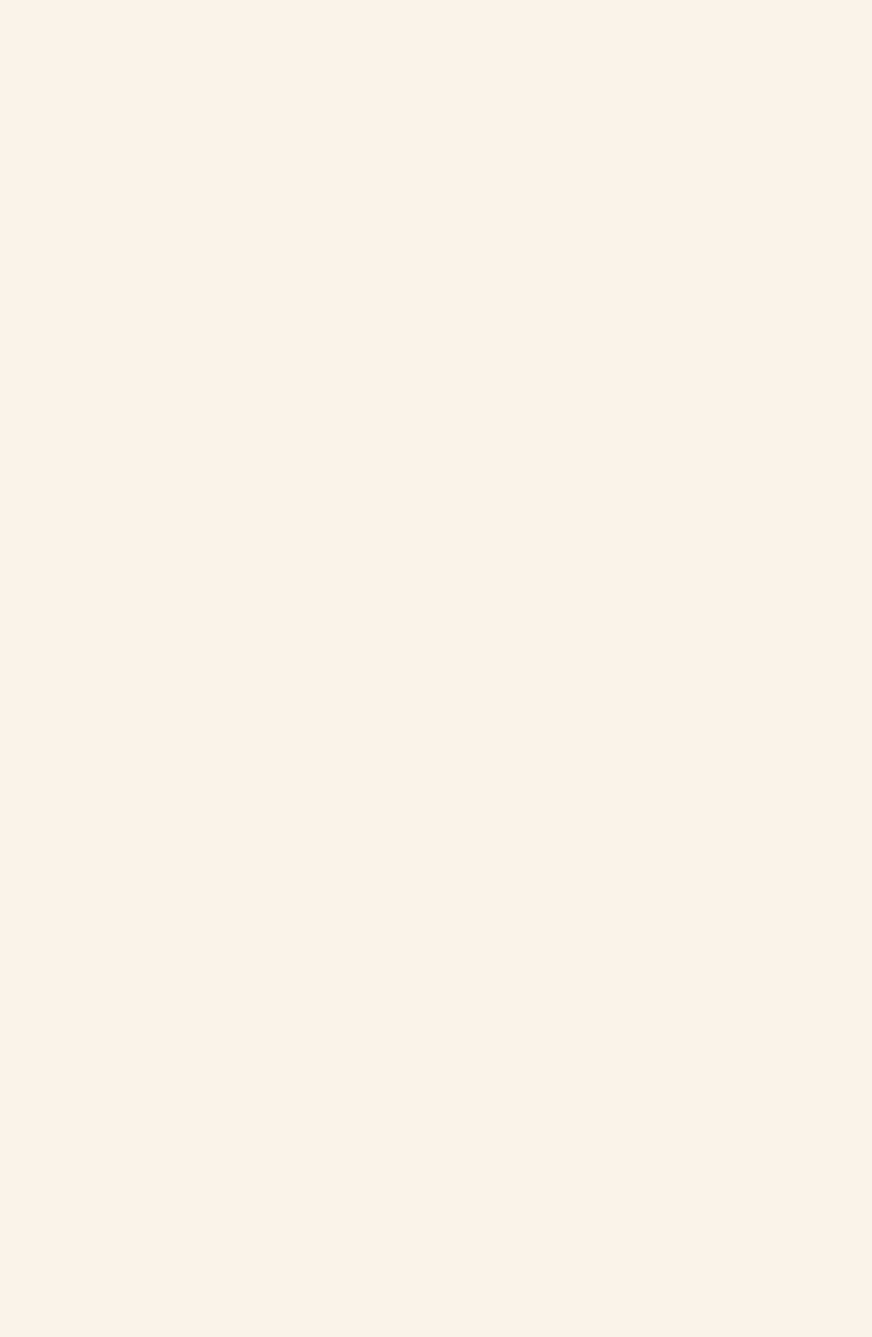
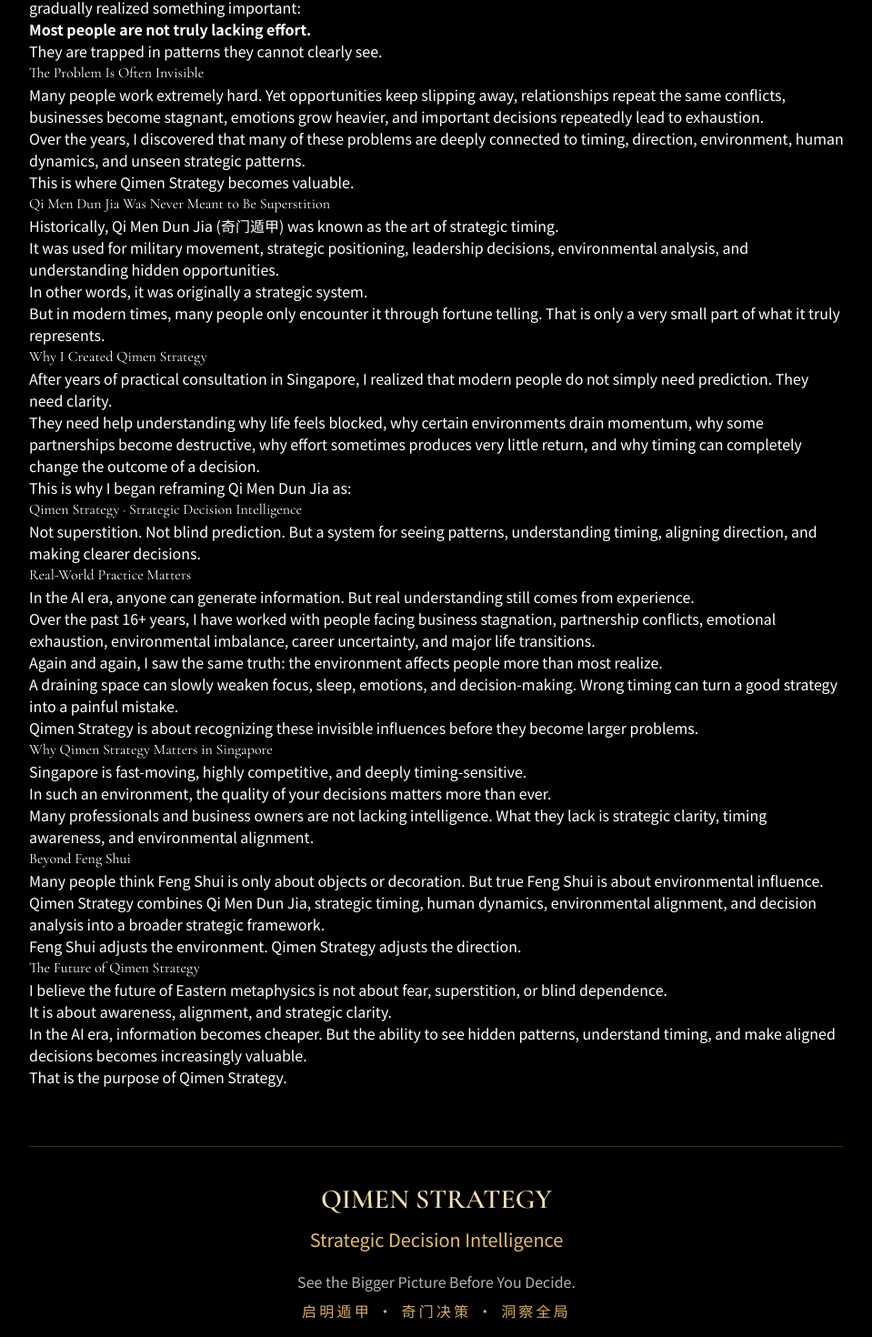
Before and after one commit to BODHIWONG/qmfeng-website, a Next.js app: page /insights/16-years-qimen-strategy-practice in a window 1280 px wide. Before the commit this address had no page. Shown: the part 558-2028 px from the top of the page at 91% size, without its empty margins (160-1119 px from the left). Before the commit the page ends 800 px from the top, so only its background shows below. Built offline with nearby package versions, Linux system fonts and the light colour scheme.

Commit message:
Add 16 years Qimen Strategy practice authority article

```diff
--- /dev/null
+++ b/app/insights/16-years-qimen-strategy-practice/page.tsx
@@ -0,0 +1,177 @@
+export default function SixteenYearsQimenStrategyPage() {
+  return (
+    <main className="min-h-screen bg-black px-6 py-24 text-white md:px-12">
+      <div className="mx-auto max-w-4xl">
+        <div className="mb-8 border-l-2 border-[#c89a45] pl-5">
+          <p className="text-sm uppercase tracking-[0.35em] text-[#d6ad63]">
+            QIMEN STRATEGY · SINGAPORE
+          </p>
+
+          <h1 className="mt-4 text-5xl font-semibold leading-tight text-[#f4dfb0] md:text-7xl">
+            16 Years of Practice Changed My Understanding of Qi Men Dun Jia
+          </h1>
+
+          <p className="mt-4 text-xl text-[#e2bd6b] md:text-2xl">
+            Why Qimen Strategy Is Not About Fortune Telling
+          </p>
+        </div>
+
+        <article className="prose prose-invert max-w-none prose-p:text-white/80 prose-headings:text-[#f4dfb0] prose-strong:text-[#e2bd6b] prose-li:text-white/80">
+          <p>
+            In today’s world, almost everyone is searching for answers. Some people search for wealth. Some search for clarity. Some search for direction after years of feeling stuck.
+          </p>
+
+          <p>
+            But after more than 16 years of real-world practice in Qi Men Dun Jia, Feng Shui alignment, and strategic consultation, I gradually realized something important:
+          </p>
+
+          <p>
+            <strong>Most people are not truly lacking effort.</strong>
+          </p>
+
+          <p>
+            They are trapped in patterns they cannot clearly see.
+          </p>
+
+          <h2>The Problem Is Often Invisible</h2>
+
+          <p>
+            Many people work extremely hard. Yet opportunities keep slipping away, relationships repeat the same conflicts, businesses become stagnant, emotions grow heavier, and important decisions repeatedly lead to exhaustion.
+          </p>
+
+          <p>
+            Over the years, I discovered that many of these problems are deeply connected to timing, direction, environment, human dynamics, and unseen strategic patterns.
+          </p>
+
+          <p>
+            This is where Qimen Strategy becomes valuable.
+          </p>
+
+          <h2>Qi Men Dun Jia Was Never Meant to Be Superstition</h2>
+
+          <p>
+            Historically, Qi Men Dun Jia (奇门遁甲) was known as the art of strategic timing.
+          </p>
+
+          <p>
+            It was used for military movement, strategic positioning, leadership decisions, environmental analysis, and understanding hidden opportunities.
+          </p>
+
+          <p>
+            In other words, it was originally a strategic system.
+          </p>
+
+          <p>
+            But in modern times, many people only encounter it through fortune telling. That is only a very small part of what it truly represents.
+          </p>
+
+          <h2>Why I Created Qimen Strategy</h2>
+
+          <p>
+            After years of practical consultation in Singapore, I realized that modern people do not simply need prediction. They need clarity.
+          </p>
+
+          <p>
+            They need help understanding why life feels blocked, why certain environments drain momentum, why some partnerships become destructive, why effort sometimes produces very little return, and why timing can completely change the outcome of a decision.
+          </p>
+
+          <p>
+            This is why I began reframing Qi Men Dun Jia as:
+          </p>
+
+          <h2>Qimen Strategy · Strategic Decision Intelligence</h2>
+
+          <p>
+            Not superstition. Not blind prediction. But a system for seeing patterns, understanding timing, aligning direction, and making clearer decisions.
+          </p>
+
+          <h2>Real-World Practice Matters</h2>
+
+          <p>
+            In the AI era, anyone can generate information. But real understanding still comes from experience.
+          </p>
+
+          <p>
+            Over the past 16+ years, I have worked with people facing business stagnation, partnership conflicts, emotional exhaustion, environmental imbalance, career uncertainty, and major life transitions.
+          </p>
+
+          <p>
+            Again and again, I saw the same truth: the environment affects people more than most realize.
+          </p>
+
+          <p>
+            A draining space can slowly weaken focus, sleep, emotions, and decision-making. Wrong timing can turn a good strategy into a painful mistake.
+          </p>
+
+          <p>
+            Qimen Strategy is about recognizing these invisible influences before they become larger problems.
+          </p>
+
+          <h2>Why Qimen Strategy Matters in Singapore</h2>
+
+          <p>
+            Singapore is fast-moving, highly competitive, and deeply timing-sensitive.
+          </p>
+
+          <p>
+            In such an environment, the quality of your decisions matters more than ever.
+          </p>
+
+          <p>
+            Many professionals and business owners are not lacking intelligence. What they lack is strategic clarity, timing awareness, and environmental alignment.
+          </p>
+
+          <h2>Beyond Feng Shui</h2>
+
+          <p>
+            Many people think Feng Shui is only about objects or decoration. But true Feng Shui is about environmental influence.
+          </p>
+
+          <p>
+            Qimen Strategy combines Qi Men Dun Jia, strategic timing, human dynamics, environmental alignment, and decision analysis into a broader strategic framework.
+          </p>
+
+          <p>
+            Feng Shui adjusts the environment. Qimen Strategy adjusts the direction.
+          </p>
+
+          <h2>The Future of Qimen Strategy</h2>
+
+          <p>
+            I believe the future of Eastern metaphysics is not about fear, superstition, or blind dependence.
+          </p>
+
+          <p>
+            It is about awareness, alignment, and strategic clarity.
+          </p>
+
+          <p>
+            In the AI era, information becomes cheaper. But the ability to see hidden patterns, understand timing, and make aligned decisions becomes increasingly valuable.
+          </p>
+
+          <p>
+            That is the purpose of Qimen Strategy.
+          </p>
+
+          <div className="mt-16 border-t border-[#c89a45]/30 pt-10 text-center">
+            <h3 className="text-3xl font-semibold text-[#f4dfb0]">
+              QIMEN STRATEGY
+            </h3>
+
+            <p className="mt-3 text-xl text-[#e2bd6b]">
+              Strategic Decision Intelligence
+            </p>
+
+            <p className="mt-5 text-white/70">
+              See the Bigger Picture Before You Decide.
+            </p>
+
+            <p className="mt-2 tracking-[0.2em] text-[#d6ad63]">
+              启明遁甲 · 奇门决策 · 洞察全局
+            </p>
+          </div>
+        </article>
+      </div>
+    </main>
+  );
+}
```
